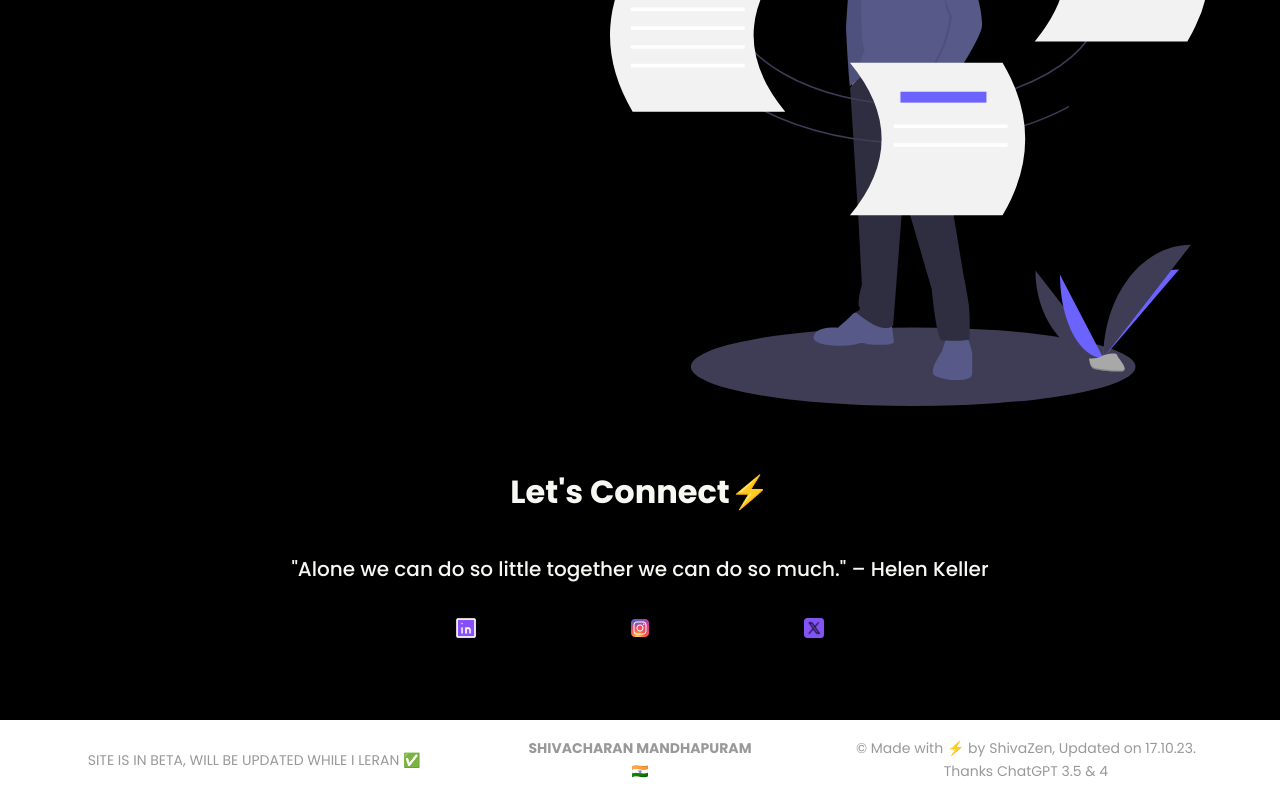
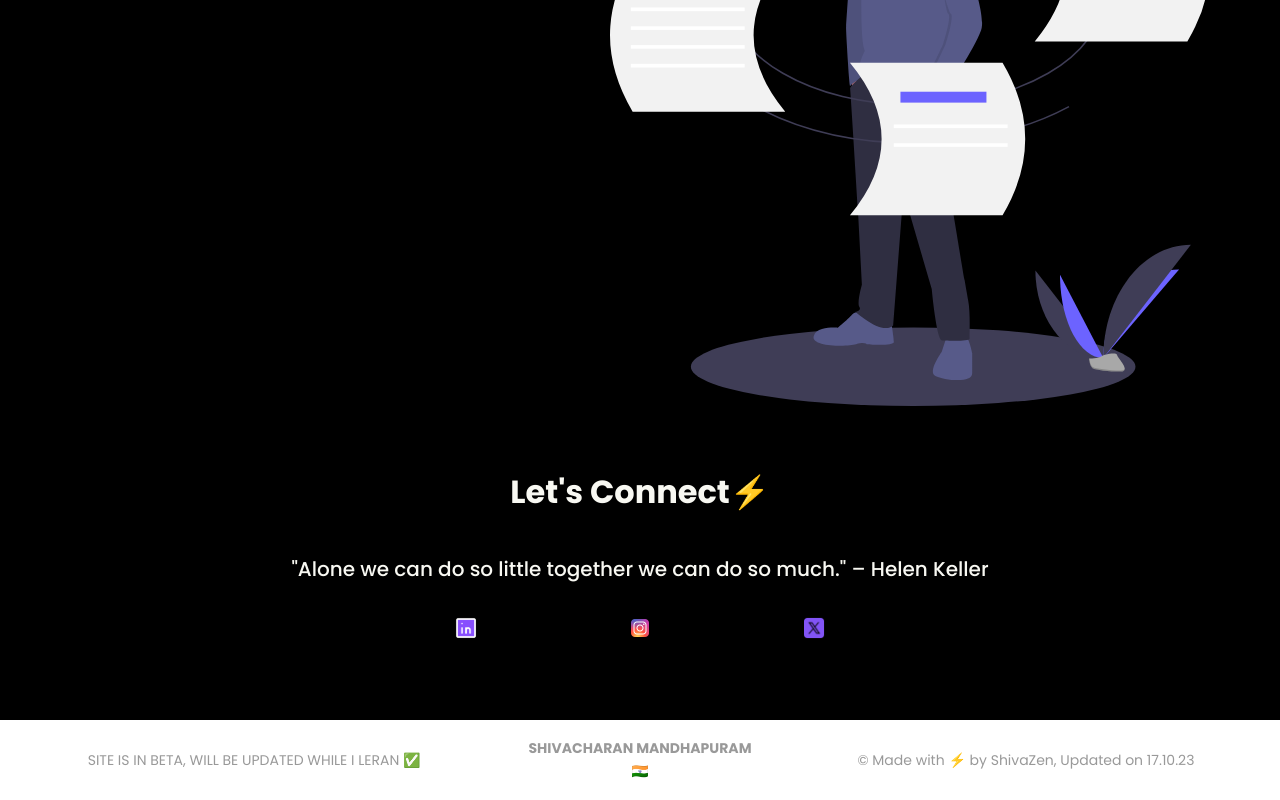
Before and after one commit to shivacharan-zen/shivacharan-Portfolio, a plain HTML site: page index.html in a window 1280 px wide. Shown: the part 483-1283 px from the top of the page. Drawn offline with nearby package versions, Linux system fonts and the light colour scheme; a script that the page names is missing.

Commit message:
Update index.html

```diff
--- a/index.html
+++ b/index.html
@@ -200,7 +200,7 @@
         </div>
 
         <div class="footer-right">
-            <p>© Made with ⚡️ by ShivaZen, Updated on 17.10.23.<br>Thanks ChatGPT 3.5 & 4</p>
+            <p>© Made with ⚡️ by ShivaZen, Updated on 17.10.23</p>
         </div>
     </footer>
 
```
